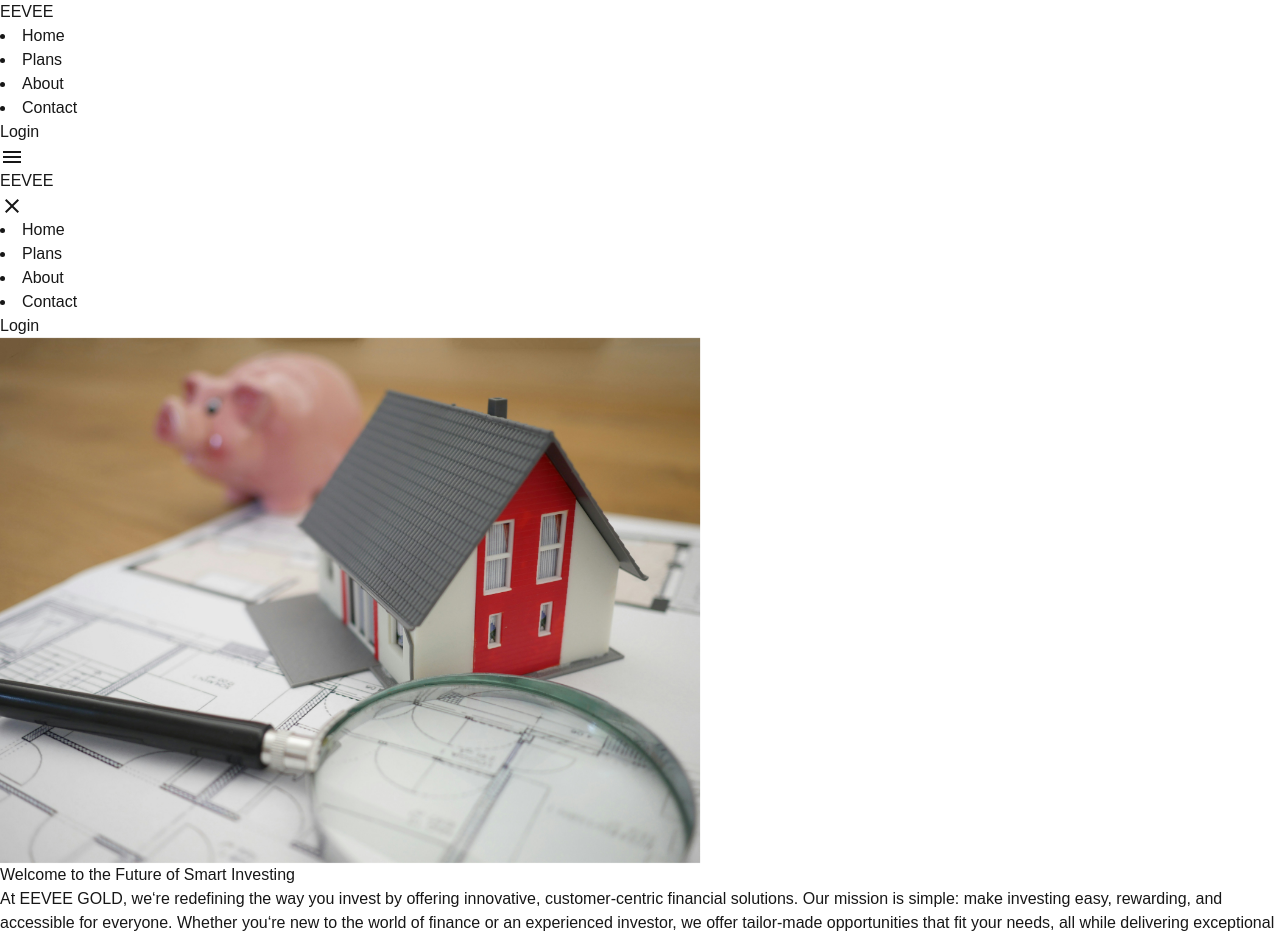
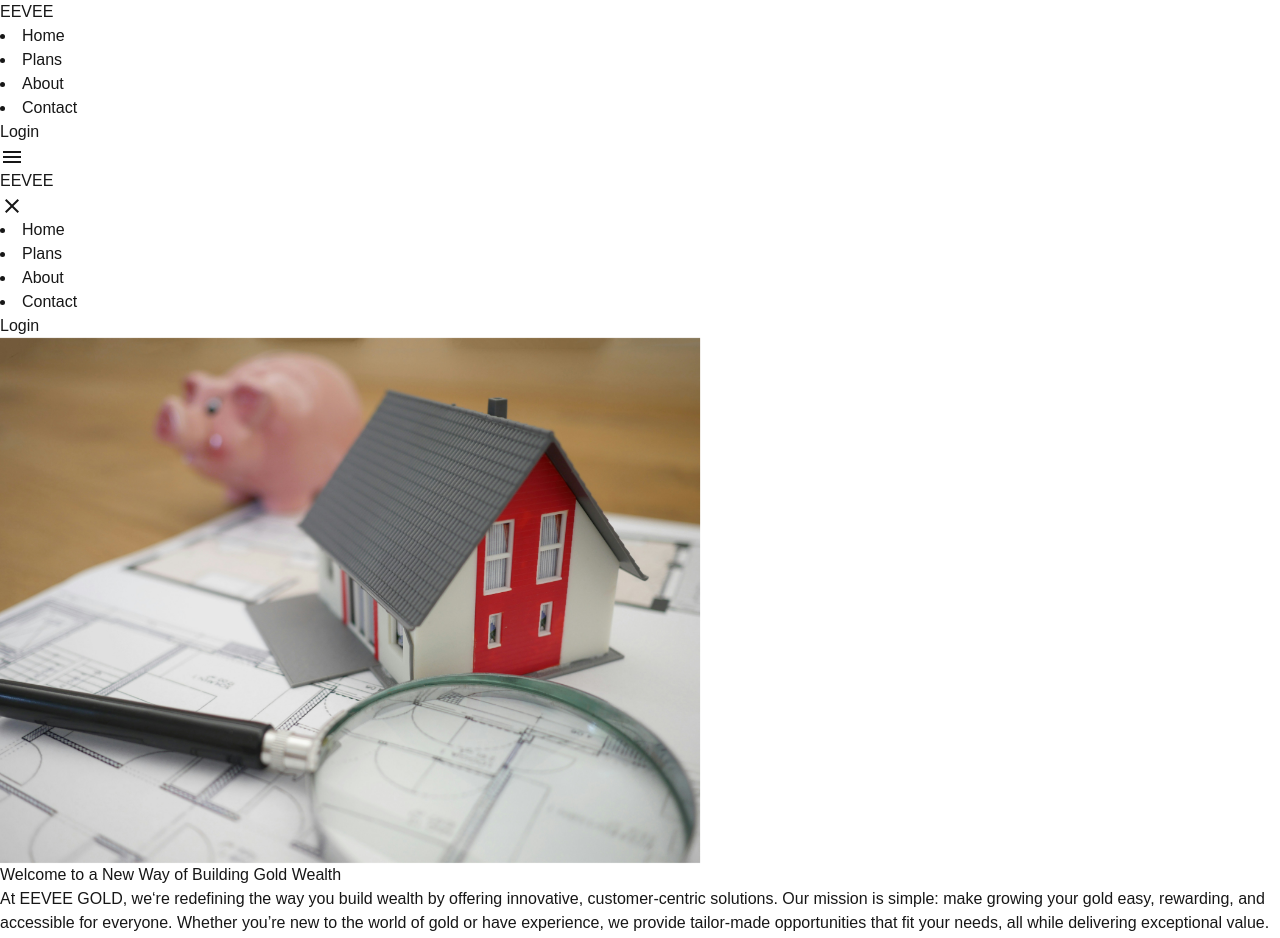
Before and after one commit to meet0karkar/EEVEE, a Next.js app: page /about in a window 1280 px wide. Shown: the top 938 px of the page. Built offline with nearby package versions, Linux system fonts and the light colour scheme.

Commit message:
Update page.js

```diff
--- a/src/app/about/page.js
+++ b/src/app/about/page.js
@@ -26,11 +26,11 @@ export default function AboutUs() {
                         </div>
                         <div className="w-full mx-auto space-y-4 text-center lg:text-left lg:w-1/2 lg:px-16 ">
                             <Fade direction='down' triggerOnce cascade delay={300}>
-                                <p className="text-[--white]  font-semibold text-[28px] lg:text-[40px] tracking-wide ">Welcome to the Future of Smart Investing</p>
+                                <p className="text-[--white]  font-semibold text-[28px] lg:text-[40px] tracking-wide ">Welcome to a New Way of Building Gold Wealth</p>
                             </Fade>
                             <Fade direction='down' triggerOnce cascade delay={400}>
                                 <p className="text-[--gray] lg:text-normal text-sm  md:font-medium tracking-wide">
-                                    At EEVEE GOLD, we&lsquo;re redefining the way you invest by offering innovative, customer-centric financial solutions. Our mission is simple: make investing easy, rewarding, and accessible for everyone. Whether you&lsquo;re new to the world of finance or an experienced investor, we offer tailor-made opportunities that fit your needs, all while delivering exceptional value and returns.</p>
+                                    At EEVEE GOLD, we&lsquo;re redefining the way you build wealth by offering innovative, customer-centric solutions. Our mission is simple: make growing your gold easy, rewarding, and accessible for everyone. Whether you’re new to the world of gold or have experience, we provide tailor-made opportunities that fit your needs, all while delivering exceptional value.</p>
                             </Fade>
 
                             <Fade direction='down' triggerOnce cascade delay={500}>
```
